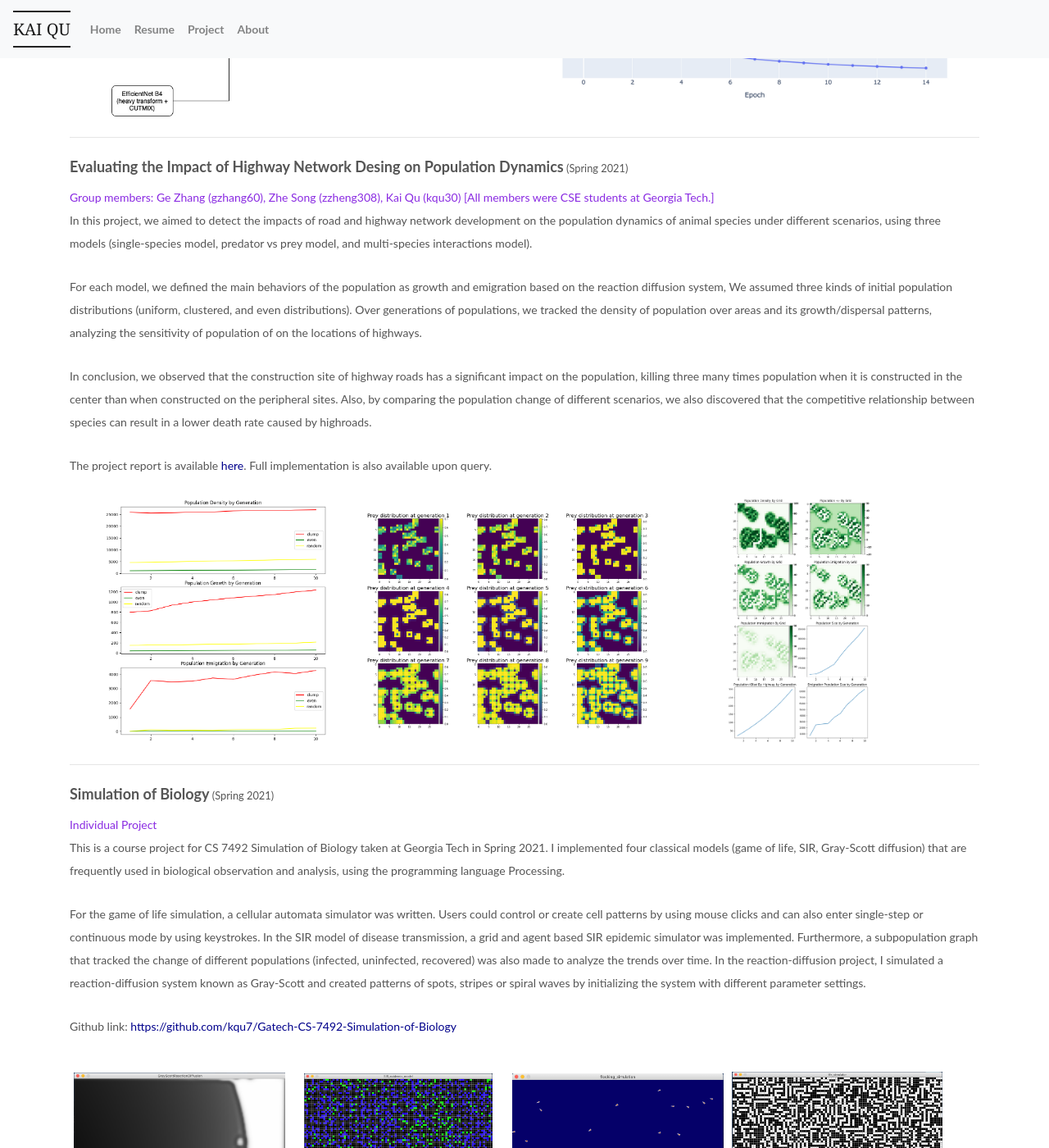
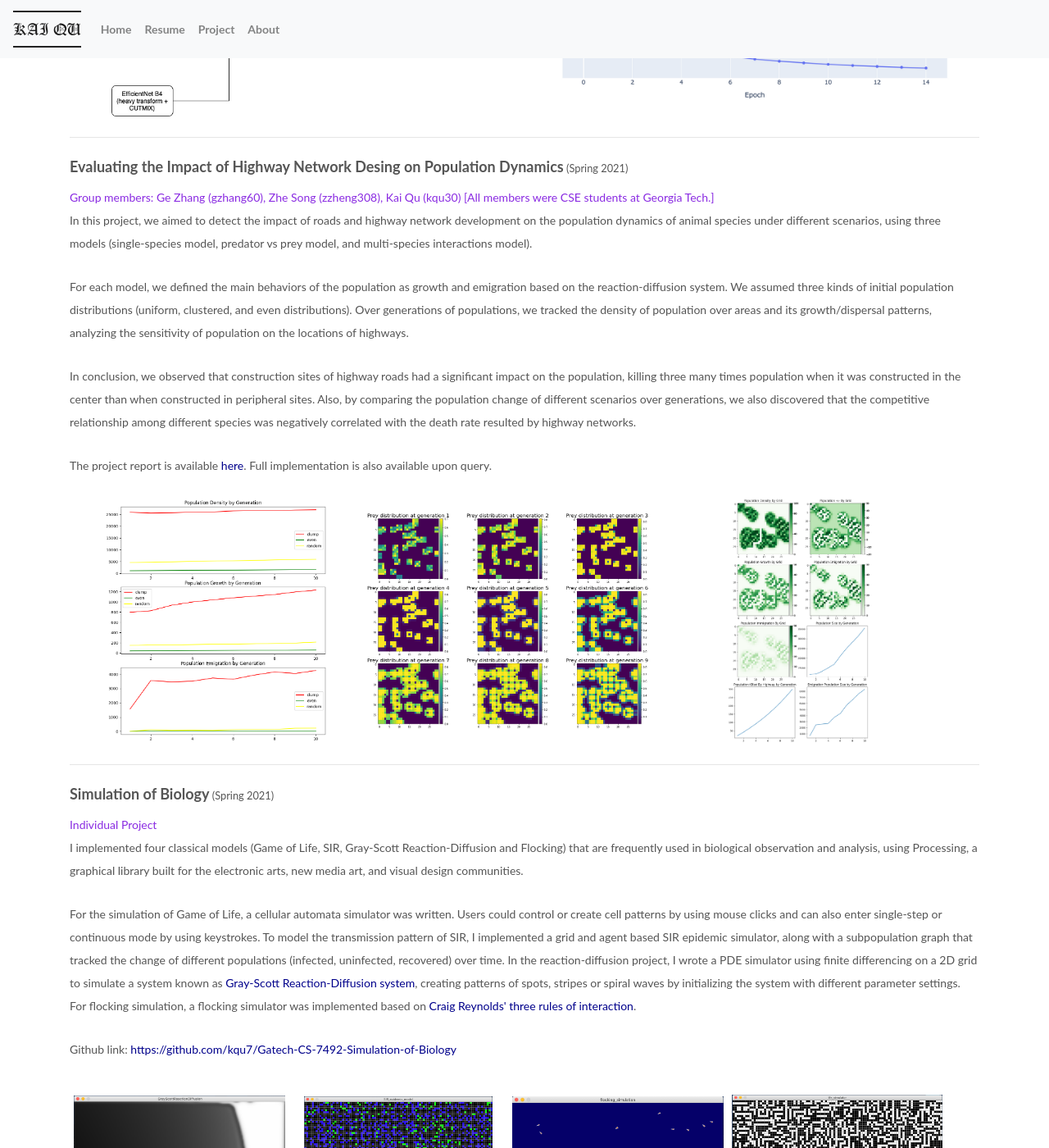
Before and after one commit to kqu7/kqu7.github.io, a Jekyll site: the page built from project.html, in a window 1280 px wide and 1400 px high, scrolled down 1078 px. Shown: the whole window at 82% size. Built offline with Jekyll 4.4.1, drawn with Linux system fonts in a browser that asks for light colours; nearby versions of some CDN libraries; some web fonts are replaced; Markdown is read by kramdown in place of the engine named in the settings; some of the changed text lies outside the part shown.

Commit message:
modify project description

```diff
--- a/css/main.css
+++ b/css/main.css
@@ -822,20 +822,19 @@ hr {
 
 /* Old English Font */
 
-@font-face {
+/* @font-face {
     font-family: "Old English Text MT";
     src: url("//db.onlinewebfonts.com/t/f3258385782c4c96aa24fe8b5d5f9782.eot");
     src: url("//db.onlinewebfonts.com/t/f3258385782c4c96aa24fe8b5d5f9782.eot?#iefix") format("embedded-opentype"), url("//db.onlinewebfonts.com/t/f3258385782c4c96aa24fe8b5d5f9782.woff2") format("woff2"), url("//db.onlinewebfonts.com/t/f3258385782c4c96aa24fe8b5d5f9782.woff") format("woff"), url("//db.onlinewebfonts.com/t/f3258385782c4c96aa24fe8b5d5f9782.ttf") format("truetype"), url("//db.onlinewebfonts.com/t/f3258385782c4c96aa24fe8b5d5f9782.svg#Old English Text MT") format("svg");
-}
+} */
 
-/* @font-face {
+@font-face {
     font-family: "Old English Text MT";
-    src: url("//assets/fonts/f3258385782c4c96aa24fe8b5d5f9782.eot");
-    src: url("//assets/fonts/Old_English_Text_MT_V2.eot");
-    src: url("//assets/fonts/Old_English_Text_MT_V2.woff") format('woff'),
-         url('//assets/fonts/Old_English_Text_MT_V2.woff2'),
-         url('//assets/fonts/Old_English_Text_MT_V2.ttf'),
-  } */
+    src: url("/assets/fonts/Old_English_Text_MT_V2.eot");
+    src: url("/assets/fonts/Old_English_Text_MT_V2.woff") format('woff'),
+         url("/assets/fonts/Old_English_Text_MT_V2.woff2"),
+         url("/assets/fonts/Old_English_Text_MT_V2.ttf")
+  }
 
 @font-face {
     font-family: Romentic;
--- a/index.html
+++ b/index.html
@@ -44,7 +44,7 @@ permalink: /
               <p>
                 <span class="tab">Welcome! </span>
                 <br><br>
-                <span class="tab">I am currently a M.S. student in the
+                <span class="tab">I am currently a MS student in the
                   <a class="index-page-link" style="color:#00008b" href="https://cse.gatech.edu/" rel="external">School of Computational
                     Science and Engieering</a>
                   at
--- a/project.html
+++ b/project.html
@@ -21,12 +21,12 @@ permalink: /project/
           <p class="tab">Cassava Leaf Disease Classification is a multiclass image classification competition held at Kaggle
             <a class="index-page-link" href="https://www.kaggle.com/c/cassava-leaf-disease-classification">(https://www.kaggle.com/c/cassava-leaf-disease-classification)</a>. In this competition,
             the training dataset includes 21,367 labelled images of Cassava leaves with four categories of diseases or a healthy category. The task is to classify
-            each image into one of the five categories above.
+            Cassava images into one of the five categories above.
           </p>
           <p class="tab">
-            In this project, I built an end-to-end machine learning pipeline and ensembled a 3-model classifier trained on a dataset of 30,000 images (with 21,000 origianl images and 9,000 images from
-            another related competition). The competition dataset was unbalanced with 61.9% of training images labelled with CMD (Cassava Mosaic Disease). Dataset augmentation
-            was done by by downsampling the majority class samples and upsampling the minority classes samples through various image scaling and color shifting.
+            In this project, I built an end-to-end machine learning pipeline and ensembled a 3-model classifier trained on a dataset of 30,000 images (with 21,000 images from the competition dataset
+            and 9,000 images from another related competition). The competition dataset was unbalanced with 61.9% of training images labelled with one the CMD (Cassava Mosaic Disease) category.
+            Dataset augmentation was done by by downsampling samples in the majority class and upsampling samples in minority classes through various image scaling and color shifting.
             To combat the noise within the data, I applied CUTMIX, dataset augmentation, test-time inference, and various image transformations to make the classifier more robust.
             The ensembed model delivered 90.01% accuracy on the private dataset and was ranked 84/3947 (top 3%) in the leaderboard.
           </p>
@@ -54,20 +54,19 @@ permalink: /project/
           <h5>Evaluating the Impact of Highway Network Desing on Population Dynamics<small style="font-size: 0.8rem"> (Spring 2021)</small></h5>
           <span class="tab"><span class="group_members">Group members: Ge Zhang (gzhang60), Zhe Song (zzheng308), Kai Qu (kqu30) [All members were CSE students at Georgia Tech.]</span>
           <br>
-          <p class="tab">In this project, we aimed to detect the impacts of road and highway network development on the population dynamics of animal species under different
+          <p class="tab">In this project, we aimed to detect the impact of roads and highway network development on the population dynamics of animal species under different
             scenarios, using three models (single-species model, predator vs prey model, and multi-species interactions model).
           </p>
-          <p class="tab">For each model, we defined the main behaviors of the population as growth and emigration based on the reaction diffusion system,
-             We assumed three kinds of initial population distributions (uniform, clustered, and even distributions). Over generations of populations, we tracked the density of population over areas and its growth/dispersal patterns,
-            analyzing the sensitivity of population of on the locations of highways.
+          <p class="tab">For each model, we defined the main behaviors of the population as growth and emigration based on the reaction-diffusion system.
+            We assumed three kinds of initial population distributions (uniform, clustered, and even distributions). Over generations of populations, we tracked the density of population over areas and its growth/dispersal patterns,
+            analyzing the sensitivity of population on the locations of highways.
           </p>
-          <p class="tab">In conclusion, we observed that the construction site of highway roads has a significant impact on the population, killing three many times population when it is constructed
-            in the center than when constructed on the peripheral sites. Also, by comparing the population change of different scenarios, we also discovered that the competitive relationship between species
-            can result in a lower death rate caused by highroads.
+          <p class="tab">In conclusion, we observed that construction sites of highway roads had a significant impact on the population, killing three many times population when it was constructed
+            in the center than when constructed in peripheral sites. Also, by comparing the population change of different scenarios over generations, we also discovered that the competitive relationship among different species
+            was negatively correlated with the death rate resulted by highway networks.
           </p>
           <span class="tab">The project report is available
-          <a class="index-page-link" href="https://kqu7.github.io/assets/reports/cse6730_report.pdf" target="_blank">here</a>. Full implementation is also available
-          upon query.</span>
+          <a class="index-page-link" href="https://kqu7.github.io/assets/reports/cse6730_report.pdf" target="_blank">here</a>. Full implementation is also available upon query.</span>
 
           <div class="project-images">
 
@@ -87,13 +86,15 @@ permalink: /project/
           <h5>Simulation of Biology<small style="font-size: 0.8rem"> (Spring 2021)</small></h5>
           <span class="tab"><span class="group_members">Individual Project</span>
           <br>
-          <p class="tab">This is a course project for CS 7492 Simulation of Biology taken at Georgia Tech in Spring 2021.
-          I implemented four classical models (game of life, SIR, Gray-Scott diffusion) that are frequently used in biological observation and analysis, using the programming language Processing.
+          <p class="tab"> I implemented four classical models (Game of Life, SIR, Gray-Scott Reaction-Diffusion and Flocking) that are frequently used in biological observation and analysis, using Processing, a
+            graphical library built for the electronic arts, new media art, and visual design communities.
           </p>
-          <p class="tab">For the game of life simulation, a cellular automata simulator was written. Users could control or create cell patterns by using mouse clicks and can also enter single-step
-            or continuous mode by using keystrokes. In the SIR model of disease transmission, a grid and agent based SIR epidemic simulator was implemented. Furthermore, a subpopulation graph that
-            tracked the change of different populations (infected, uninfected, recovered) was also made to analyze the trends over time.  In the reaction-diffusion project, I simulated a reaction-diffusion
-            system known as Gray-Scott and created patterns of spots, stripes or spiral waves by initializing the system with different parameter settings.
+          <p class="tab">For the simulation of Game of Life, a cellular automata simulator was written. Users could control or create cell patterns by using mouse clicks and can also enter single-step
+            or continuous mode by using keystrokes. To model the transmission pattern of SIR, I implemented a grid and agent based SIR epidemic simulator, along with a subpopulation graph that
+            tracked the change of different populations (infected, uninfected, recovered) over time. In the reaction-diffusion project, I wrote a PDE simulator using finite differencing on a 2D grid to simulate
+            a system known as <a class="index-page-link" href="https://groups.csail.mit.edu/mac/projects/amorphous/GrayScott/">Gray-Scott Reaction-Diffusion system</a>,
+            creating patterns of spots, stripes or spiral waves by initializing the system with different parameter settings. For flocking simulation,  a flocking simulator was implemented based on
+            <a class="index-page-link" href="https://www.cs.toronto.edu/~dt/siggraph97-course/cwr87/">Craig Reynolds' three rules of interaction</a>.
           </p>
           <span class="tab">Github link: <a class="index-page-link" href="https://github.com/kqu7/Gatech-CS-7492-Simulation-of-Biology">https://github.com/kqu7/Gatech-CS-7492-Simulation-of-Biology</a>
 
@@ -118,13 +119,12 @@ permalink: /project/
           <h5>Exploration of Algorithms on Coping with the MVC Problem<small style="font-size: 0.8rem"> (Fall 2020)</small></h5>
           <span class="tab"><span class="group_members">Group members: Tiancheng Ye (tye97), Chenying Liu (cliu662), Kai Qu (kqu30) [All members were CSE students at Georgia Tech.]</span>
           <br>
-          <p class="tab">We implemented four algorithms (branch and bound, approximation, and two variations of local search algorithms) attempting to cope with
-            a well-known NP-hard problem in graph theory, the minimum vertex cover (MVC). We measured the performance of different algorithms in terms of running time and
-            relative error, finding that one variation of the local searches performed best in terms of the above two criterias but the performance depended significantly
-            on the starting point of the search.
+          <p class="tab">We implemented four types algorithms (branch and bound, approximation, and two variations of local search algorithms) attempting to find reasonbly good solutions
+            to <a class="index-page-link" href="https://en.wikipedia.org/wiki/Vertex_cover">Minimum Vertex Cover (MVC) problem</a>, a well-known NP-hard problem in graph theory, within
+            a limited amount of running time. We measured the performance of different algorithms in terms of their running time and relative errors compared to the ground truth.
           </p>
-          <p class="tab">In addition, we analyzed the theoretical time and space complexities of the four algorithms, comparing the theoretical ones to the actual
-            running time and providing explainations for some inconsistencies on certain graph instances.
+          <p class="tab">In addition, we analyzed the theoretical time and space complexities of the four algorithms, comparing the theoretical time and space complexities to the actual
+            ones, and providing explainations for some inconsistencies between them on certain graph instances.
           </p>
           <span class="tab">The project report is available
           <a class="index-page-link" href="https://kqu7.github.io/assets/reports/algorithm_prj_report.pdf" target="_blank">here</a>. Full implementation is also available
```
Also changed, not shown: resume.html (+4 -4 lines), 4 other files.
